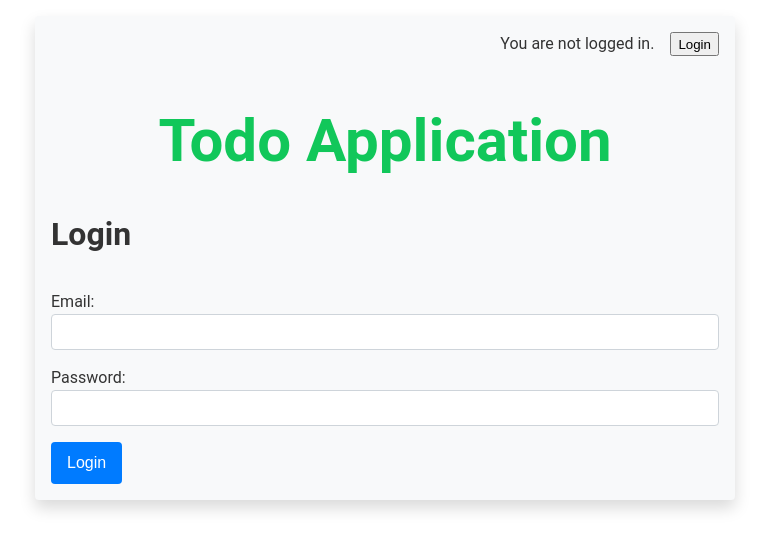
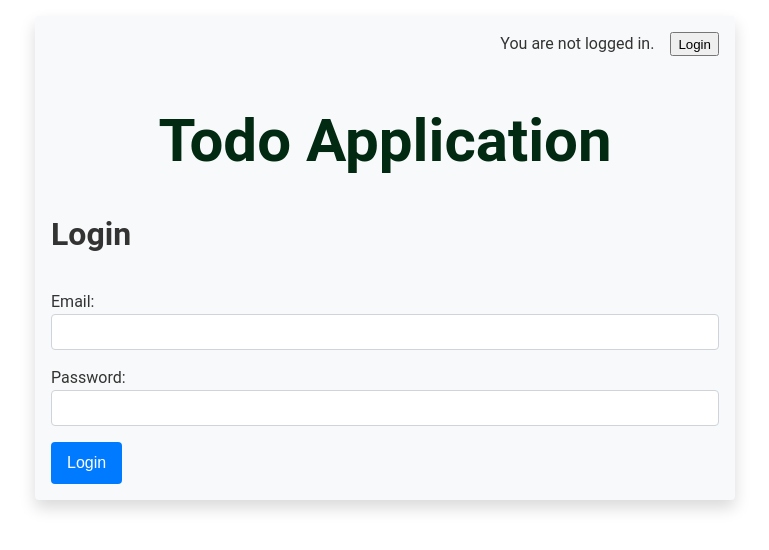
Before and after one commit to ankittkinha/todo, a React (Create React App) app: page /login in a window 1280 px wide. Shown: the top 550 px of the page, without its empty margins (255-1024 px from the left). Built offline with nearby package versions, Linux system fonts and the light colour scheme.

Commit message:
changed title color again

```diff
--- a/src/App.css
+++ b/src/App.css
@@ -40,7 +40,7 @@ h1,h2,h3,h4,h5,h6, p {
 }
 
 .app-title {
-  color: #11c75a;
+  color: #022911;
   padding: 1.5rem;
   text-align:center;
   font-size: 2.5rem;
```
